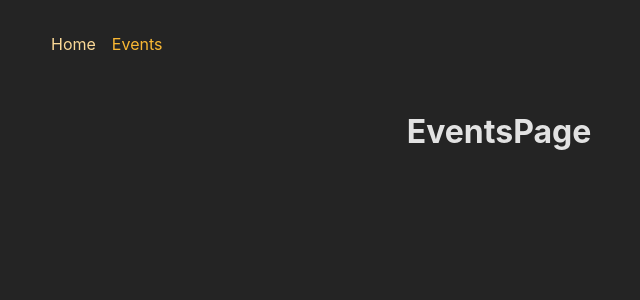
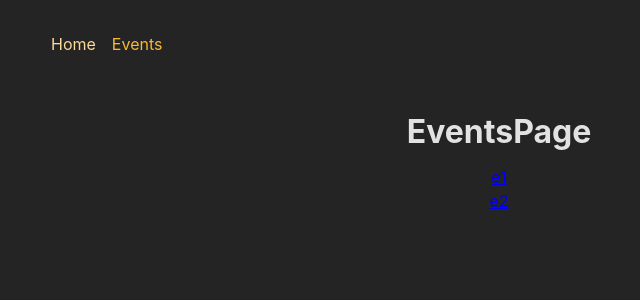
Before and after one commit to mohamedsaidumn/react-complete-guide-part-15, a React (Create React App) app in the folder frontend/: page /events in a window 1280 px wide. Shown: the top 300 px of the page, without its empty margins (141-781 px from the left). Built offline with nearby package versions, Linux system fonts and the light colour scheme.

Commit message:
Output a list of dummy events to the EventsPage and when clicked output the  ID of the selected event on the EventDetailPage

```diff
--- a/frontend/src/pages/EventDetailPage.tsx
+++ b/frontend/src/pages/EventDetailPage.tsx
@@ -1,5 +1,13 @@
+import { Fragment } from "react";
+import { useParams } from "react-router-dom";
 function EventDetailPage() {
-  return <h1>EventDetailPage</h1>;
+  const params = useParams();
+
+  return (
+    <Fragment>
+      <h1>EventDetailPage</h1> <p>{params.id}</p>
+    </Fragment>
+  );
 }
 
 export default EventDetailPage;
--- a/frontend/src/pages/EventsPage.tsx
+++ b/frontend/src/pages/EventsPage.tsx
@@ -1,5 +1,32 @@
+import { Fragment } from "react";
+import { Link } from "react-router-dom";
+
+const DUMMY_EVENTS = [
+  {
+    id: "e1",
+    title: "Some event",
+  },
+  {
+    id: "e2",
+    title: "Another event",
+  },
+];
+
 function EventsPage() {
-  return <h1>EventsPage</h1>;
+  return (
+    <Fragment>
+      <h1>EventsPage</h1>
+      <ul>
+        {DUMMY_EVENTS.map((event) => {
+          return (
+            <li key={event.id}>
+              <Link to={event.id}>{event.id}</Link>
+            </li>
+          );
+        })}
+      </ul>
+    </Fragment>
+  );
 }
 
 export default EventsPage;
```
